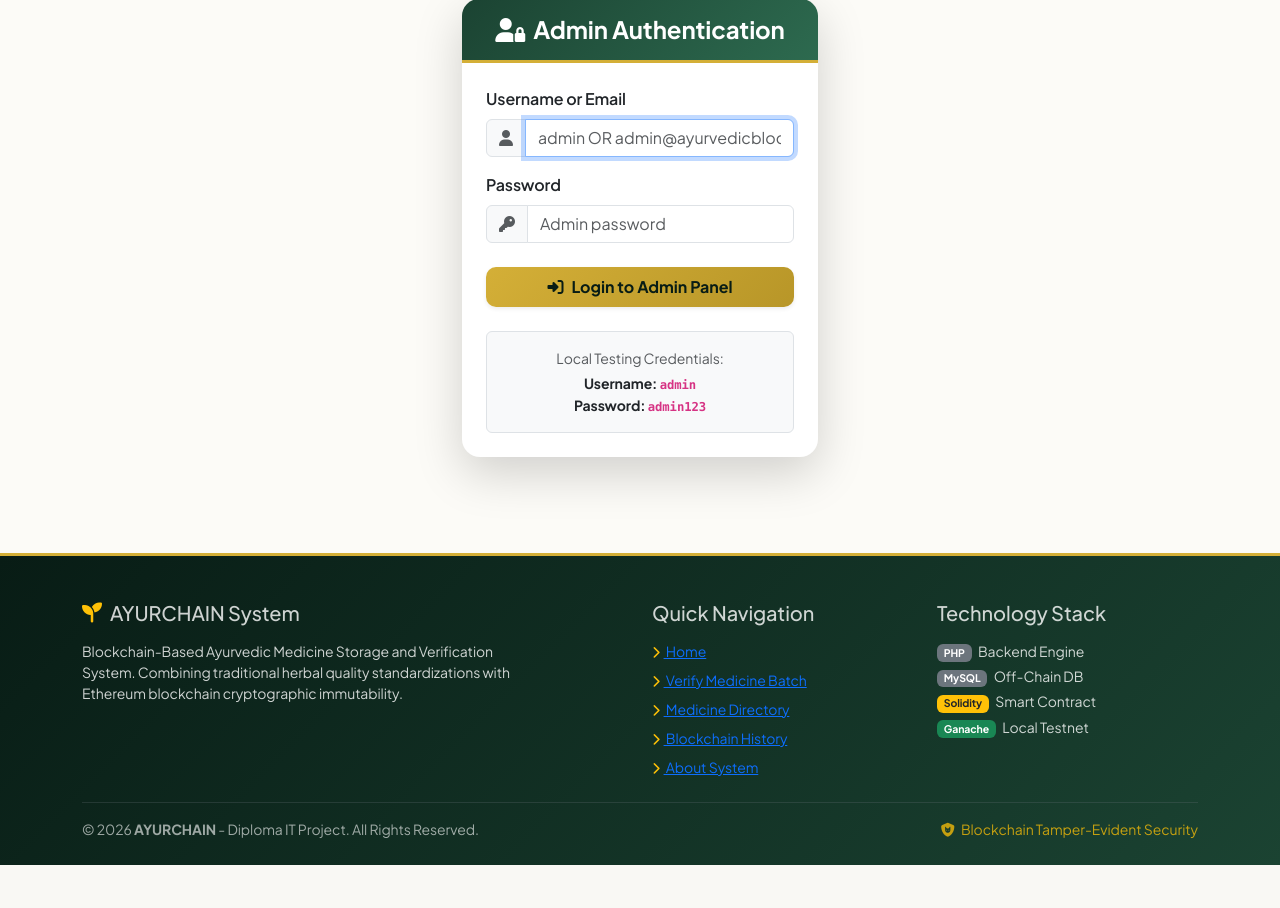
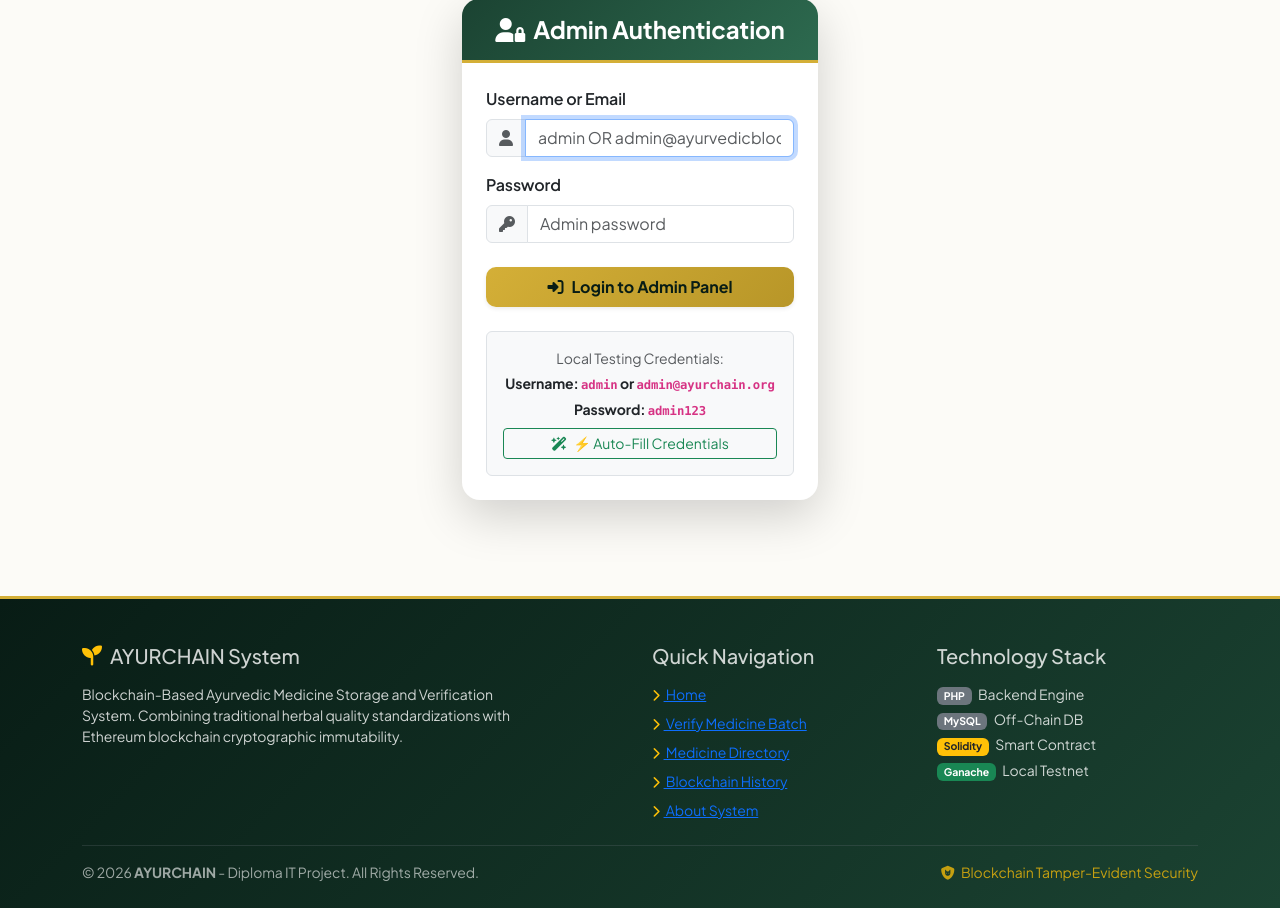
Before and after one commit to Coderaryanyadav/Ayurchain, a PHP site: page /app/auth/login.php in a window 1280 px wide. Shown: the part 142-1050 px from the top of the page. Before the commit the page ends 1007 px from the top, so only its background shows below. Run offline with PHP 8.4, Linux system fonts and the light colour scheme; some libraries are stand-ins or nearby versions.

Commit message:
Update admin password hash and add Auto-Fill Credentials button on login page

```diff
--- a/app/auth/login.php
+++ b/app/auth/login.php
@@ -132,8 +132,11 @@ require_once __DIR__ . '/../includes/header.php';
 
                     <div class="mt-4 p-3 bg-light rounded text-center border">
                         <small class="text-muted d-block mb-1">Local Testing Credentials:</small>
-                        <small class="d-block fw-bold text-dark">Username: <code>admin</code></small>
-                        <small class="d-block fw-bold text-dark">Password: <code>admin123</code></small>
+                        <small class="d-block fw-bold text-dark mb-1">Username: <code>admin</code> or <code>admin@ayurchain.org</code></small>
+                        <small class="d-block fw-bold text-dark mb-2">Password: <code>admin123</code></small>
+                        <button type="button" class="btn btn-sm btn-outline-success w-100" onclick="document.getElementById('login_input').value='admin'; document.getElementById('password').value='admin123';">
+                            <i class="fa-solid fa-wand-magic-sparkles me-1"></i> ⚡ Auto-Fill Credentials
+                        </button>
                     </div>
                 </div>
             </div>
--- a/database/database.sql
+++ b/database/database.sql
@@ -78,10 +78,10 @@ CREATE TABLE IF NOT EXISTS medicine_history (
     FOREIGN KEY (medicine_id) REFERENCES medicines(medicine_id) ON DELETE CASCADE ON UPDATE CASCADE
 ) ENGINE=InnoDB DEFAULT CHARSET=utf8mb4;
 
--- Default Admin
+-- Default Admin (Password: admin123)
 INSERT INTO admins (username, password, full_name, email) VALUES
-('admin', '$2y$10$wE1f/a0dR1eC.mK.0N9Nje/z5h7.sLd.8xP6V10aB/2O/vB.7n1qG', 'System Administrator', 'admin@ayurvedicblockchain.org')
-ON DUPLICATE KEY UPDATE username=username;
+('admin', '$2y$10$L2hHVsNM6/M4tEuA/MYmlOON5yABnE5r4HJnQORNA6PkTlYb.aWCy', 'System Administrator', 'admin@ayurchain.org')
+ON DUPLICATE KEY UPDATE password=VALUES(password), email=VALUES(email);
 
 -- Seed Sample Medicines
 INSERT INTO medicines (
```
